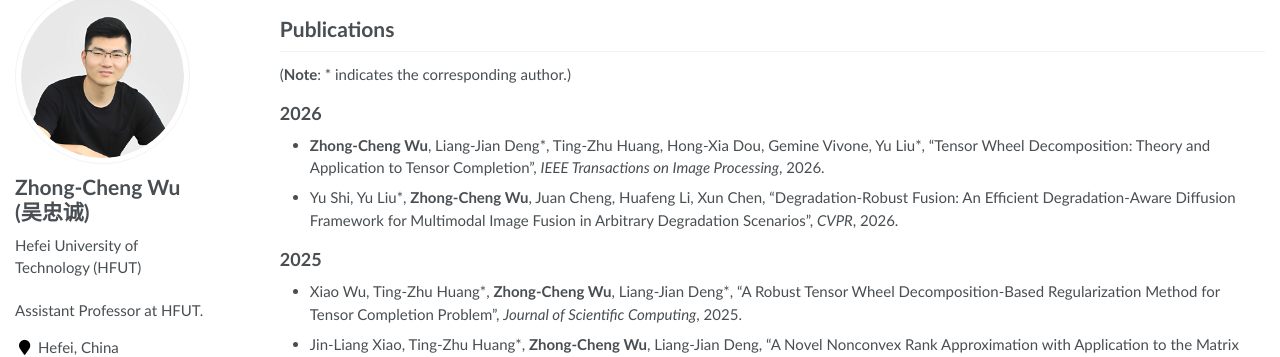
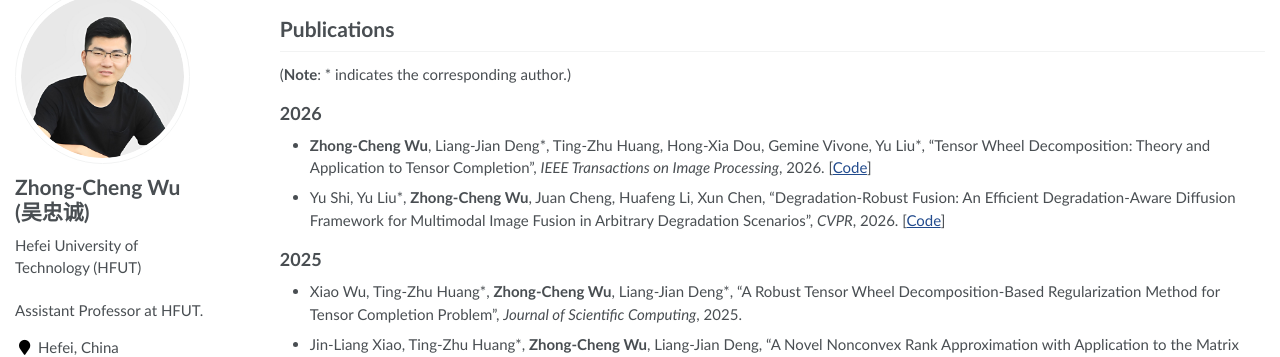
Before and after one commit to zhongchengwu/zhongchengwu.github.io, a Jekyll site: the page built from _pages/about.md, in a window 1280 px wide and 900 px high, scrolled down 340 px. Shown: the part 102-459 px from the top of the window. Built offline with Jekyll 4.4.1, drawn with Linux system fonts in a browser that asks for light colours.

Commit message:
Update about.md

```diff
--- a/_pages/about.md
+++ b/_pages/about.md
@@ -38,9 +38,9 @@ My research interests include high-dimensional image processing, image fusion, t
 
 ## 2026
 
-- <b>Zhong-Cheng Wu</b>, Liang-Jian Deng\*, Ting-Zhu Huang, Hong-Xia Dou, Gemine Vivone, Yu Liu\*, "Tensor Wheel Decomposition: Theory and Application to Tensor Completion", *IEEE Transactions on Image Processing*, 2026.
+- <b>Zhong-Cheng Wu</b>, Liang-Jian Deng\*, Ting-Zhu Huang, Hong-Xia Dou, Gemine Vivone, Yu Liu\*, "Tensor Wheel Decomposition: Theory and Application to Tensor Completion", *IEEE Transactions on Image Processing*, 2026. [[Code](https://github.com/zhongchengwu/code_newTWDec)]
 
-- Yu Shi, Yu Liu\*, <b>Zhong-Cheng Wu</b>, Juan Cheng, Huafeng Li, Xun Chen, "Degradation-Robust Fusion: An Efficient Degradation-Aware Diffusion Framework for Multimodal Image Fusion in Arbitrary Degradation Scenarios", *CVPR*, 2026.
+- Yu Shi, Yu Liu\*, <b>Zhong-Cheng Wu</b>, Juan Cheng, Huafeng Li, Xun Chen, "Degradation-Robust Fusion: An Efficient Degradation-Aware Diffusion Framework for Multimodal Image Fusion in Arbitrary Degradation Scenarios", *CVPR*, 2026. [[Code](https://github.com/YShi-cool/DRFusion)]
 
 ## 2025
 
```
